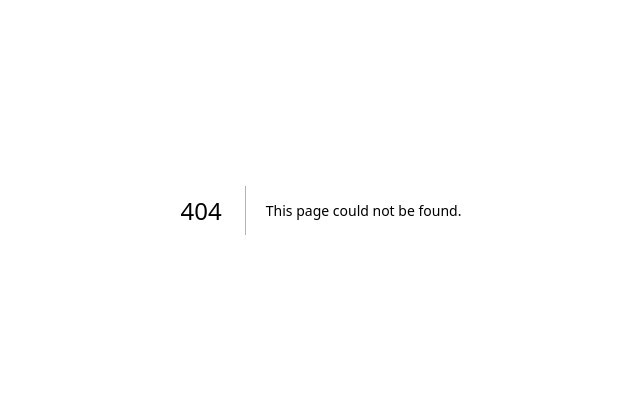
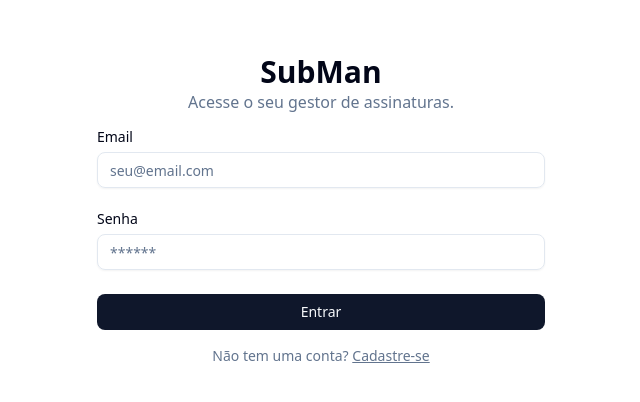
Before and after one commit to StivenF0/subman, a Next.js app in the folder frontend/: page /auth in a window 1280 px wide. Before the commit this address had no page. Shown: the part 190-592 px from the top of the page, without its empty margins (319-959 px from the left). Built offline with nearby package versions, Linux system fonts and the light colour scheme.

Commit message:
feat: add login form to auth page

```diff
--- /dev/null
+++ b/frontend/src/app/auth/page.tsx
@@ -0,0 +1,24 @@
+import { LoginForm } from "@/components/auth/LoginForm";
+
+export default function AuthPage() {
+  return (
+    <div className="flex min-h-screen items-center justify-center bg-background p-4">
+      <div className="w-full max-w-md space-y-4">
+        <div className="text-center">
+          <h1 className="text-3xl font-bold">SubMan</h1>
+          <p className="text-muted-foreground">
+            Acesse o seu gestor de assinaturas.
+          </p>
+        </div>
+
+        {/* Formulário de login */}
+        <LoginForm />
+
+        <p className="text-center text-sm text-muted-foreground">
+          {/* TODO: Criar o formulário de registo e o link */}
+          Não tem uma conta? <a href="#" className="underline">Cadastre-se</a>
+        </p>
+      </div>
+    </div>
+  );
+}
```
